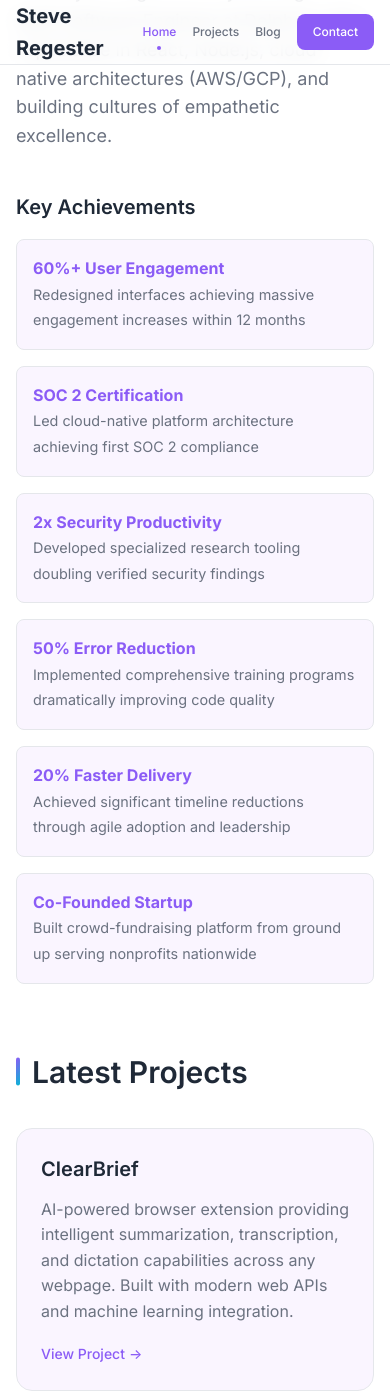
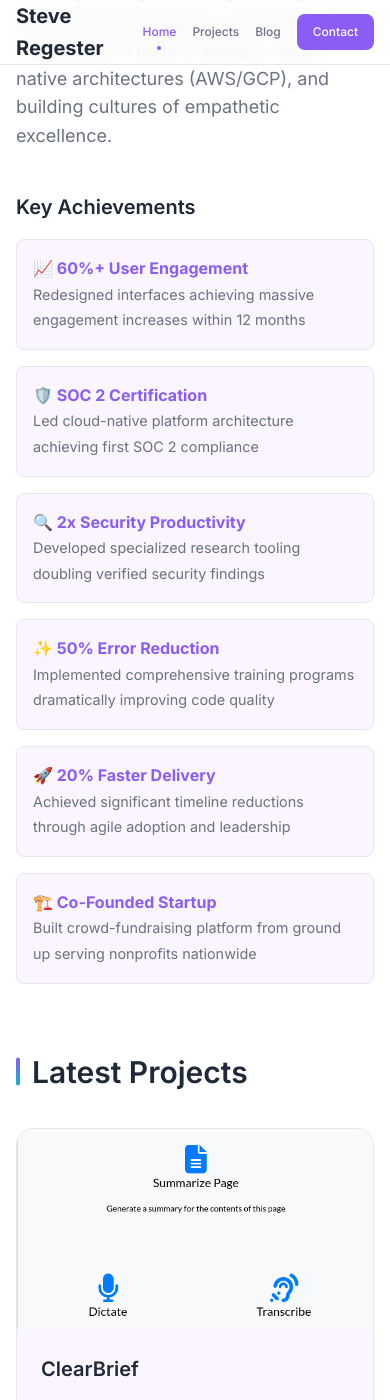
Before and after one commit to egeste/egeste.github.io, a Jekyll site: the page built from index.md, in a window 390 px wide and 1400 px high, scrolled down 867 px. Built offline with Jekyll 4.4.1, drawn with Linux system fonts in a browser that asks for light colours.

Commit message:
Add visual elements and project images to enhance website appeal
Visual improvements:
- Added project images to all project cards with hover zoom effects
- Implemented responsive image styling with gradient overlays
- Added emoji icons to skill categories for better visual hierarchy
- Enhanced achievement cards with relevant emoji icons
- Improved project card layout with separate image and content areas
- Added subtle hover animations for project images

Technical enhancements:
- Responsive image handling with proper aspect ratios
- Lazy loading for performance optimization
- Smooth transform animations on hover
- Professional gradient overlays for visual depth

🤖 Generated with [Claude Code](https://claude.ai/code)

Co-Authored-By: Claude <noreply@anthropic.com>

```diff
--- a/assets/css/style.scss
+++ b/assets/css/style.scss
@@ -334,6 +334,53 @@ body {
 
   &:hover::before {
     opacity: 1;
+  }
+}
+
+.project-card {
+  padding: 0;
+  overflow: hidden;
+
+  .card-image {
+    width: 100%;
+    height: 200px;
+    overflow: hidden;
+    position: relative;
+
+    img {
+      width: 100%;
+      height: 100%;
+      object-fit: cover;
+      transition: transform 0.3s ease;
+    }
+
+    &::after {
+      content: '';
+      position: absolute;
+      top: 0;
+      left: 0;
+      right: 0;
+      bottom: 0;
+      background: linear-gradient(135deg, rgba(139, 92, 246, 0.1), transparent 50%);
+      opacity: 0;
+      transition: opacity 0.3s ease;
+    }
+  }
+
+  &:hover .card-image {
+    img {
+      transform: scale(1.05);
+    }
+
+    &::after {
+      opacity: 1;
+    }
+  }
+
+  .card-content {
+    padding: var(--spacing-6);
+    position: relative;
+    z-index: 2;
   }
 }
 
--- a/index.md
+++ b/index.md
@@ -15,27 +15,27 @@ layout: default
     <h3 style="font-size: 1.25rem; font-weight: 600; margin-bottom: 1rem; color: var(--color-text);">Key Achievements</h3>
     <div class="achievement-grid" style="display: grid; gap: 1rem; grid-template-columns: repeat(auto-fit, minmax(280px, 1fr));">
       <div class="achievement-item" style="padding: 1rem; background: var(--color-surface); border-radius: 0.5rem; border: 1px solid var(--color-border);">
-        <strong style="color: var(--color-primary);">60%+ User Engagement</strong><br>
+        <strong style="color: var(--color-primary);">📈 60%+ User Engagement</strong><br>
         <span style="color: var(--color-text-light); font-size: 0.9rem;">Redesigned interfaces achieving massive engagement increases within 12 months</span>
       </div>
       <div class="achievement-item" style="padding: 1rem; background: var(--color-surface); border-radius: 0.5rem; border: 1px solid var(--color-border);">
-        <strong style="color: var(--color-primary);">SOC 2 Certification</strong><br>
+        <strong style="color: var(--color-primary);">🛡️ SOC 2 Certification</strong><br>
         <span style="color: var(--color-text-light); font-size: 0.9rem;">Led cloud-native platform architecture achieving first SOC 2 compliance</span>
       </div>
       <div class="achievement-item" style="padding: 1rem; background: var(--color-surface); border-radius: 0.5rem; border: 1px solid var(--color-border);">
-        <strong style="color: var(--color-primary);">2x Security Productivity</strong><br>
+        <strong style="color: var(--color-primary);">🔍 2x Security Productivity</strong><br>
         <span style="color: var(--color-text-light); font-size: 0.9rem;">Developed specialized research tooling doubling verified security findings</span>
       </div>
       <div class="achievement-item" style="padding: 1rem; background: var(--color-surface); border-radius: 0.5rem; border: 1px solid var(--color-border);">
-        <strong style="color: var(--color-primary);">50% Error Reduction</strong><br>
+        <strong style="color: var(--color-primary);">✨ 50% Error Reduction</strong><br>
         <span style="color: var(--color-text-light); font-size: 0.9rem;">Implemented comprehensive training programs dramatically improving code quality</span>
       </div>
       <div class="achievement-item" style="padding: 1rem; background: var(--color-surface); border-radius: 0.5rem; border: 1px solid var(--color-border);">
-        <strong style="color: var(--color-primary);">20% Faster Delivery</strong><br>
+        <strong style="color: var(--color-primary);">🚀 20% Faster Delivery</strong><br>
         <span style="color: var(--color-text-light); font-size: 0.9rem;">Achieved significant timeline reductions through agile adoption and leadership</span>
       </div>
       <div class="achievement-item" style="padding: 1rem; background: var(--color-surface); border-radius: 0.5rem; border: 1px solid var(--color-border);">
-        <strong style="color: var(--color-primary);">Co-Founded Startup</strong><br>
+        <strong style="color: var(--color-primary);">🏗️ Co-Founded Startup</strong><br>
         <span style="color: var(--color-text-light); font-size: 0.9rem;">Built crowd-fundraising platform from ground up serving nonprofits nationwide</span>
       </div>
     </div>
@@ -47,10 +47,17 @@ layout: default
   <div class="card-grid">
     {% assign featured_projects = site.data.projects | slice: 0, 6 %}
     {% for project in featured_projects %}
-    <div class="card">
-      <h3 class="card-title">{{ project.name }}</h3>
-      <p class="card-description">{{ project.description }}</p>
-      <a href="{{ project.link }}" class="card-link" target="_blank">View Project</a>
+    <div class="card project-card">
+      {% if project.image %}
+      <div class="card-image">
+        <img src="{{ project.image | relative_url }}" alt="{{ project.name }}" loading="lazy">
+      </div>
+      {% endif %}
+      <div class="card-content">
+        <h3 class="card-title">{{ project.name }}</h3>
+        <p class="card-description">{{ project.description }}</p>
+        <a href="{{ project.link }}" class="card-link" target="_blank">View Project</a>
+      </div>
     </div>
     {% endfor %}
   </div>
@@ -63,27 +70,39 @@ layout: default
   <h2 class="section-title">Core Technical Expertise</h2>
   <div class="skills-grid" style="display: grid; gap: 1.5rem; grid-template-columns: repeat(auto-fit, minmax(250px, 1fr)); margin-bottom: 3rem;">
     <div class="skill-category" style="padding: 1.5rem; background: var(--color-surface); border-radius: 0.75rem; border: 1px solid var(--color-border);">
-      <h3 style="color: var(--color-primary); font-size: 1.1rem; font-weight: 600; margin-bottom: 0.75rem;">Frontend Excellence</h3>
+      <h3 style="color: var(--color-primary); font-size: 1.1rem; font-weight: 600; margin-bottom: 0.75rem;">
+        <span style="margin-right: 0.5rem; font-size: 1.2rem;">⚡</span>Frontend Excellence
+      </h3>
       <p style="color: var(--color-text-light); font-size: 0.9rem; line-height: 1.5;">React, TypeScript, Next.js, React Router v7/Remix v8, Redux, Progressive Web Apps</p>
     </div>
     <div class="skill-category" style="padding: 1.5rem; background: var(--color-surface); border-radius: 0.75rem; border: 1px solid var(--color-border);">
-      <h3 style="color: var(--color-primary); font-size: 1.1rem; font-weight: 600; margin-bottom: 0.75rem;">Backend Architecture</h3>
+      <h3 style="color: var(--color-primary); font-size: 1.1rem; font-weight: 600; margin-bottom: 0.75rem;">
+        <span style="margin-right: 0.5rem; font-size: 1.2rem;">🏗️</span>Backend Architecture
+      </h3>
       <p style="color: var(--color-text-light); font-size: 0.9rem; line-height: 1.5;">Node.js, Express.js, GraphQL, RESTful APIs, Microservices, RabbitMQ, Apache Kafka</p>
     </div>
     <div class="skill-category" style="padding: 1.5rem; background: var(--color-surface); border-radius: 0.75rem; border: 1px solid var(--color-border);">
-      <h3 style="color: var(--color-primary); font-size: 1.1rem; font-weight: 600; margin-bottom: 0.75rem;">Cloud & DevOps</h3>
+      <h3 style="color: var(--color-primary); font-size: 1.1rem; font-weight: 600; margin-bottom: 0.75rem;">
+        <span style="margin-right: 0.5rem; font-size: 1.2rem;">☁️</span>Cloud & DevOps
+      </h3>
       <p style="color: var(--color-text-light); font-size: 0.9rem; line-height: 1.5;">AWS, GCP, Terraform, Kubernetes, Docker, CI/CD, Infrastructure as Code</p>
     </div>
     <div class="skill-category" style="padding: 1.5rem; background: var(--color-surface); border-radius: 0.75rem; border: 1px solid var(--color-border);">
-      <h3 style="color: var(--color-primary); font-size: 1.1rem; font-weight: 600; margin-bottom: 0.75rem;">Data Systems</h3>
+      <h3 style="color: var(--color-primary); font-size: 1.1rem; font-weight: 600; margin-bottom: 0.75rem;">
+        <span style="margin-right: 0.5rem; font-size: 1.2rem;">🗄️</span>Data Systems
+      </h3>
       <p style="color: var(--color-text-light); font-size: 0.9rem; line-height: 1.5;">PostgreSQL, MongoDB, Redis, Elasticsearch, ETL Pipelines, Apache NiFi</p>
     </div>
     <div class="skill-category" style="padding: 1.5rem; background: var(--color-surface); border-radius: 0.75rem; border: 1px solid var(--color-border);">
-      <h3 style="color: var(--color-primary); font-size: 1.1rem; font-weight: 600; margin-bottom: 0.75rem;">Security & Compliance</h3>
+      <h3 style="color: var(--color-primary); font-size: 1.1rem; font-weight: 600; margin-bottom: 0.75rem;">
+        <span style="margin-right: 0.5rem; font-size: 1.2rem;">🔐</span>Security & Compliance
+      </h3>
       <p style="color: var(--color-text-light); font-size: 0.9rem; line-height: 1.5;">SOC 2 Certification, OWASP Top 10, OAuth2, JWT, Zero Trust Architecture</p>
     </div>
     <div class="skill-category" style="padding: 1.5rem; background: var(--color-surface); border-radius: 0.75rem; border: 1px solid var(--color-border);">
-      <h3 style="color: var(--color-primary); font-size: 1.1rem; font-weight: 600; margin-bottom: 0.75rem;">Leadership & Quality</h3>
+      <h3 style="color: var(--color-primary); font-size: 1.1rem; font-weight: 600; margin-bottom: 0.75rem;">
+        <span style="margin-right: 0.5rem; font-size: 1.2rem;">👥</span>Leadership & Quality
+      </h3>
       <p style="color: var(--color-text-light); font-size: 0.9rem; line-height: 1.5;">Team Building, Technical Mentorship, Agile Methodologies, Engineering Excellence</p>
     </div>
   </div>
```
